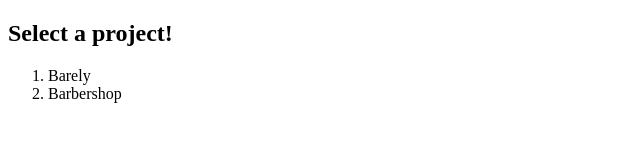
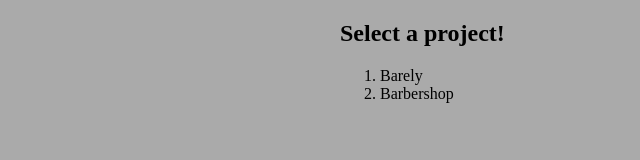
Before and after one commit to artiomsinigur/artiomsinigur.github.io, a plain HTML site: page select.html in a window 1280 px wide. Shown: the whole page, without its empty margins (0-640 px from the left). Drawn offline with Linux system fonts and the light colour scheme.

Commit message:
Upload 3

```diff
--- a/select.html
+++ b/select.html
@@ -2,6 +2,7 @@
 <html>
 <head>
 	<title>Main page</title>
+	<link rel="stylesheet" href="style.css">
 </head>
 <body>
 	<section>
--- /dev/null
+++ b/style.css
@@ -0,0 +1,5 @@
+body {
+	width: 600px;
+	margin: 0 auto;
+	background-color: #aaa;
+}
```
